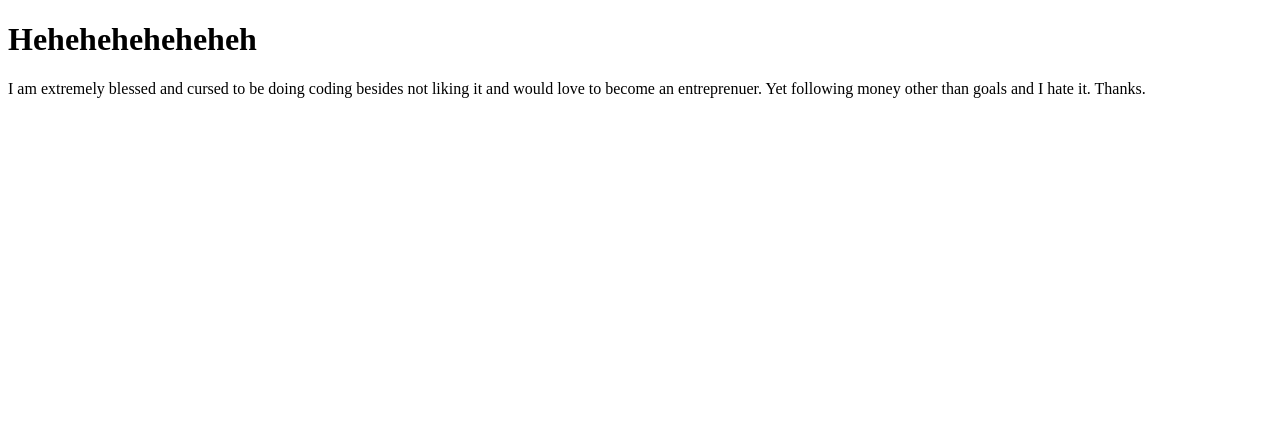
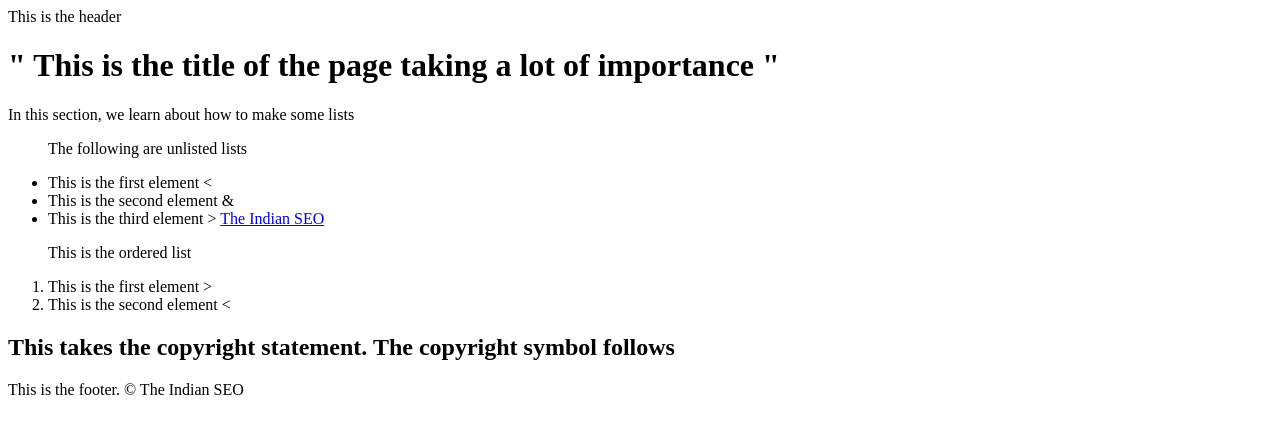
Before and after one commit to Vasanth-Samudrala/coursera-course, a plain HTML site: page site/index.html in a window 1280 px wide. Drawn offline with Linux system fonts and the light colour scheme.

Commit message:
Did course till links

```diff
--- a/site/index.html
+++ b/site/index.html
@@ -3,10 +3,29 @@
 <head>
 	<meta charset="utf-8">
 	<meta name="viewport" content="width=device-width, initial-scale=1">
-	<title>Hello Coursera</title>
+	<title>A sample page practicing everything I learned</title>
 </head>
 <body>
-<h1>Heheheheheheheh</h1>
-<p>I am extremely blessed and cursed to be doing coding besides not liking it and would love to become an entreprenuer. Yet following money other than goals and I hate it. Thanks.</p>
+	<header>This is the header</header>
+<h1>&quot; This is the title of the page taking a lot of importance&nbsp;&quot;</h1>
+<section>In this section, we learn about how to make some lists
+	<ul>The following are unlisted lists
+		<p></p>
+		<li>This is the first element &lt;</li>
+		<li>This is the second element &amp;</li>
+		<li>This is the third element &gt; <a href="https://theindianseo.com/" target="_blank" title="The Indian seo website">The Indian SEO</a></li>
+	</ul>
+
+<div>
+	<ol>This is the ordered list
+		<p></p>
+		<li>This is the first element &gt;</li>
+		<li>This is the second element &lt;</li>
+	</ol>
+</div>
+</section>
+
+<h2>This takes the copyright statement. The copyright symbol follows</h2>
+<footer>This is the footer. &copy; The Indian SEO</footer>
 </body>
 </html>
```
